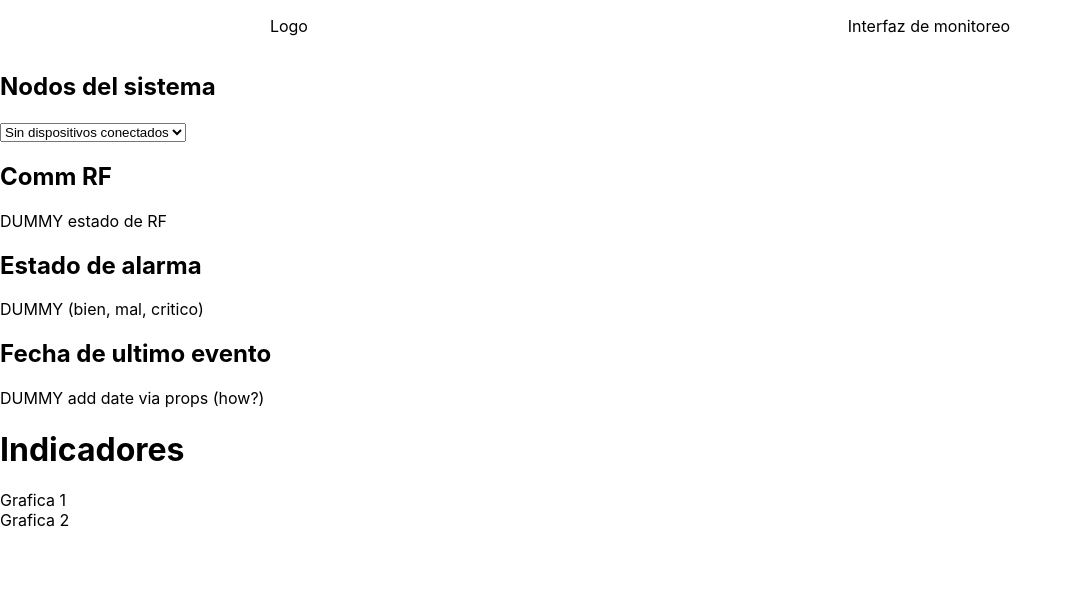
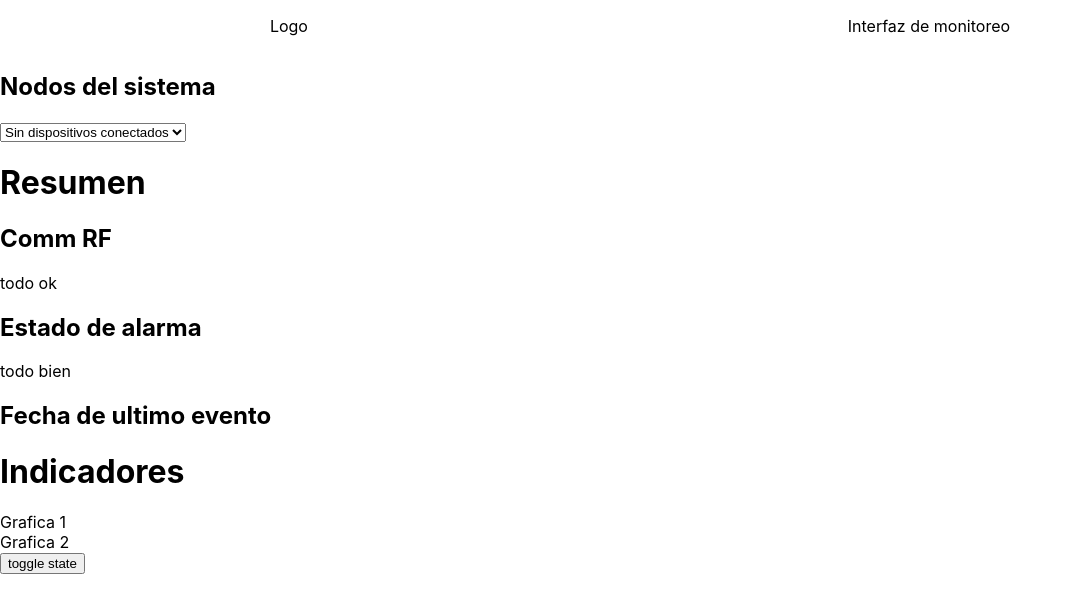
Before and after one commit to Marcosvnzla/interfaz-isolse, a React (Create React App) app: page / in a window 1280 px wide. Shown: the top 612 px of the page, without its empty margins (0-1073 px from the left). Built offline with nearby package versions, Linux system fonts and the light colour scheme.

Commit message:
added logic to Resumen component

```diff
--- a/src/App.js
+++ b/src/App.js
@@ -6,12 +6,33 @@ import Resumen from './components/Resumen/Resumen';
 import Indicadores from './components/Indicadores/Indicadores';
 
 class App extends Component {
+  state = {
+    RFState: 'todo ok',
+    alarmState: 'todo bien',
+    lastLectureDate: null
+  }
+
+  RFStateMonitor = () => {
+    const timeStamp = new Date();
+    const date = timeStamp.toDateString();
+    console.log(date);
+    this.setState({
+      RFState: 'todo mal',
+      alarmState: 'se funde',
+      lastLectureDate: date
+    });
+  }
+
   render () {
     return (
       <Layout>
         <NodosSistema />
-        <Resumen />
+        <Resumen
+          date={this.state.lastLectureDate}
+          alarmState={this.state.alarmState}
+          rfState={this.state.RFState}/>
         <Indicadores />
+        <button onClick={this.RFStateMonitor}>toggle state</button>
       </Layout>
     );
   }
--- a/src/components/Resumen/Resumen.js
+++ b/src/components/Resumen/Resumen.js
@@ -1,19 +1,20 @@
 import React from 'react';
 
-const Resumen = () => {
+const Resumen = (props) => {
   return (
     <div>
+      <h1>Resumen</h1>
       <div>
         <h2>Comm RF</h2>
-        <p>DUMMY estado de RF</p>
+        <p>{props.rfState}</p>
       </div>
       <div>
         <h2>Estado de alarma</h2>
-        <p>DUMMY (bien, mal, critico)</p>
+        <p>{props.alarmState}</p>
       </div>
       <div>
         <h2>Fecha de ultimo evento</h2>
-        <p>DUMMY add date via props (how?)</p>
+        <p>{props.date}</p>
       </div>
     </div>
   );
```
